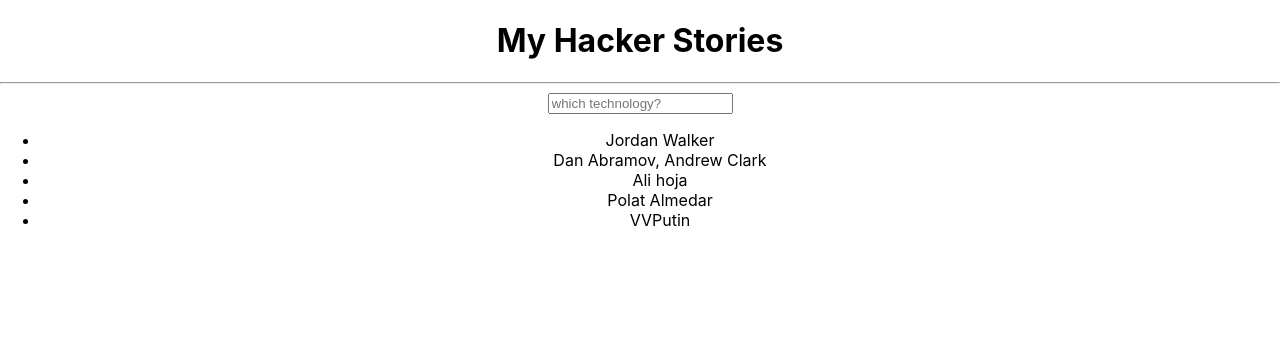
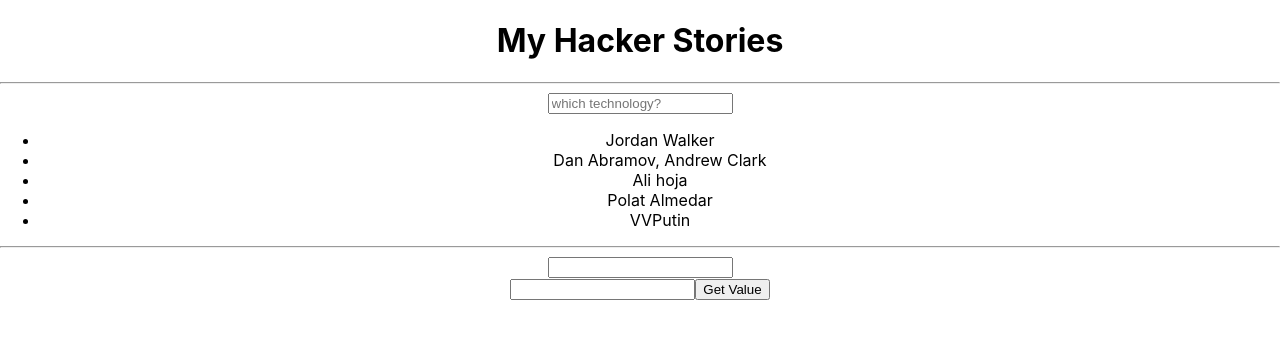
Before and after one commit to RustamNur/road_to_react, a React (Create React App) app: page / in a window 1280 px wide. Shown: the top 338 px of the page. Built offline with nearby package versions, Linux system fonts and the light colour scheme.

Commit message:
controlled_and_uncontrolled_components

```diff
--- a/src/App.js
+++ b/src/App.js
@@ -3,6 +3,8 @@ import './App.css';
 import './List'
 import List from './List';
 import Search from './Search';
+import Controlled from './Controlled';
+import UncontrolledComponent from './Unconrolled';
 
 
 
@@ -15,7 +17,7 @@ function App() {
   setText(event.target.value);
   };
 
-  console.log("Appdagi text", text);
+  // console.log("Appdagi text", text);
   // const searchedStories = list.filter(story=> {
   // return story.title.toLowerCase().includes(text.toLowerCase());
   // });
@@ -26,6 +28,9 @@ function App() {
       <hr />
       <Search text={text} onSearchChange={handleSearch}/>
       <List text={text} />
+      <hr />
+      <Controlled />
+      <UncontrolledComponent/>
   </div>
   );
 }
--- /dev/null
+++ b/src/Controlled.jsx
@@ -0,0 +1,28 @@
+import React , {useState}from 'react'
+
+const Controlled = () => {
+    const [value, setValue] = useState('')
+
+    const handleChange = e => {
+        setValue(e.target.value)
+        console.log(e.target.value);
+    }
+  return (
+        <div>
+            <form>
+               <input type="text" value={value} onChange={handleChange} />
+            </form>
+        </div>
+  )
+}
+
+export default Controlled
+
+/**
+ * Controlled Component — bu, React ning holatni saqlash va boshqarish uchun javobgar bo'lgan komponentdir. Holat komponentning STATE xususiyati orqali boshqariladi, va holatdagi o'zgarishlar React tomonidan boshqariladi. Komponent holatini o'zgarishlar uchun o'zgartiruvchini vaqtinchalik PROPS orqali olishadi.
+ *
+ * Bu misol bilan tushuntirilidigan bo'lsak , kiritilgan har bir yangi qiymat 'value' attributi orqali control qilinadi va 'handleChange' function orqali holat render qilinib turiladi.
+ *
+ * Controlled Components:
+A controlled component is a component where React is responsible for maintaining and controlling the state. The state is managed through the component's STATE property, and any changes to the state are handled by React. The component receives its current state and a callback to modify the state as props.
+ */
--- /dev/null
+++ b/src/Unconrolled.jsx
@@ -0,0 +1,26 @@
+import React, { useRef } from 'react';
+
+const UncontrolledComponent = () => {
+  const inputRef = useRef();
+
+  const handleClick = () => {
+    console.log(`Input value: ${inputRef.current.value}`);
+  };
+
+  return (
+    <>
+      <input type="text" ref={inputRef} />
+      <button onClick={handleClick}>Get Value</button>
+    </>
+  );
+};
+
+export default UncontrolledComponent;
+
+/**
+ * Uncontrolled Components — bu, React holatni boshqarmaydi. Holatni DOM o'zining xususiyati orqali boshqaradi, va React o'zgarishlarni kuzatmaydi. Nazorat qilinmagan komponentlar odatda DOM bilan to'liqroq ishlash uchun 'ref' atributidan foydalaniladi.
+ * bu misolda : holatni React o'zi control qilmagandan keyin , DOM to'la nazoratni qo'lga oladi albatta 'ref' attributi orqali va , qiymat to'liq kiritilgandan keyin function chaqirilsa bir butun qiymat bo'lib console.log'dan bizga ko'rinadi(qiymatni olamiz).
+ *
+ * Uncontrolled Components:
+An uncontrolled component is a component where React does not manage the state. Instead, the state is managed by the DOM itself, and React does not keep track of the changes. Uncontrolled components typically use the ref attribute to interact with the DOM directly.
+ */
```
